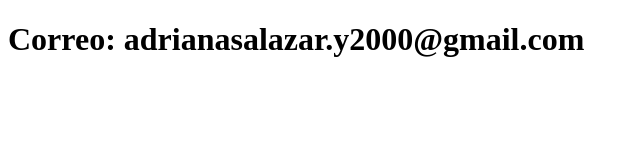
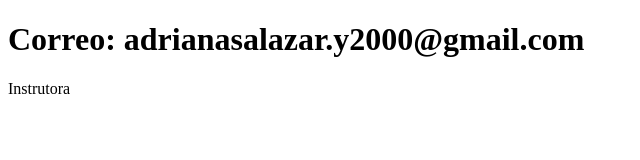
Before and after one commit to Adriana-SY/sistema-de-registro, a plain HTML site: page contacto.html in a window 1280 px wide. Shown: the full height of the page, 0-640 px from the left. Drawn offline with Linux system fonts and the light colour scheme.

Commit message:
Actualiza el contacto

```diff
--- a/contacto.html
+++ b/contacto.html
@@ -7,5 +7,6 @@
 </head>
 <body>
     <h1>Correo: adrianasalazar.y2000@gmail.com</h1>
+     <P>Instrutora</P>
 </body>
 </html>
```
